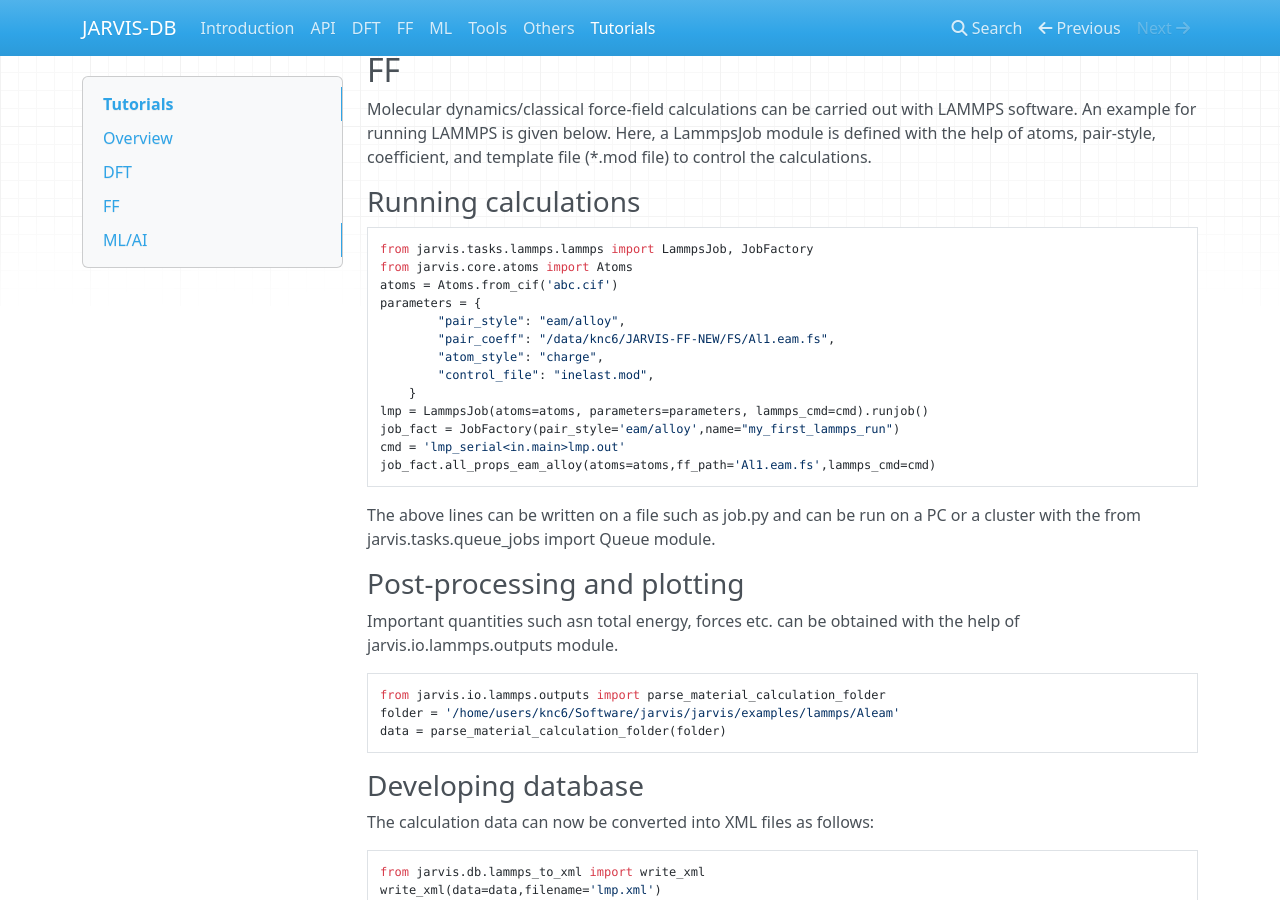
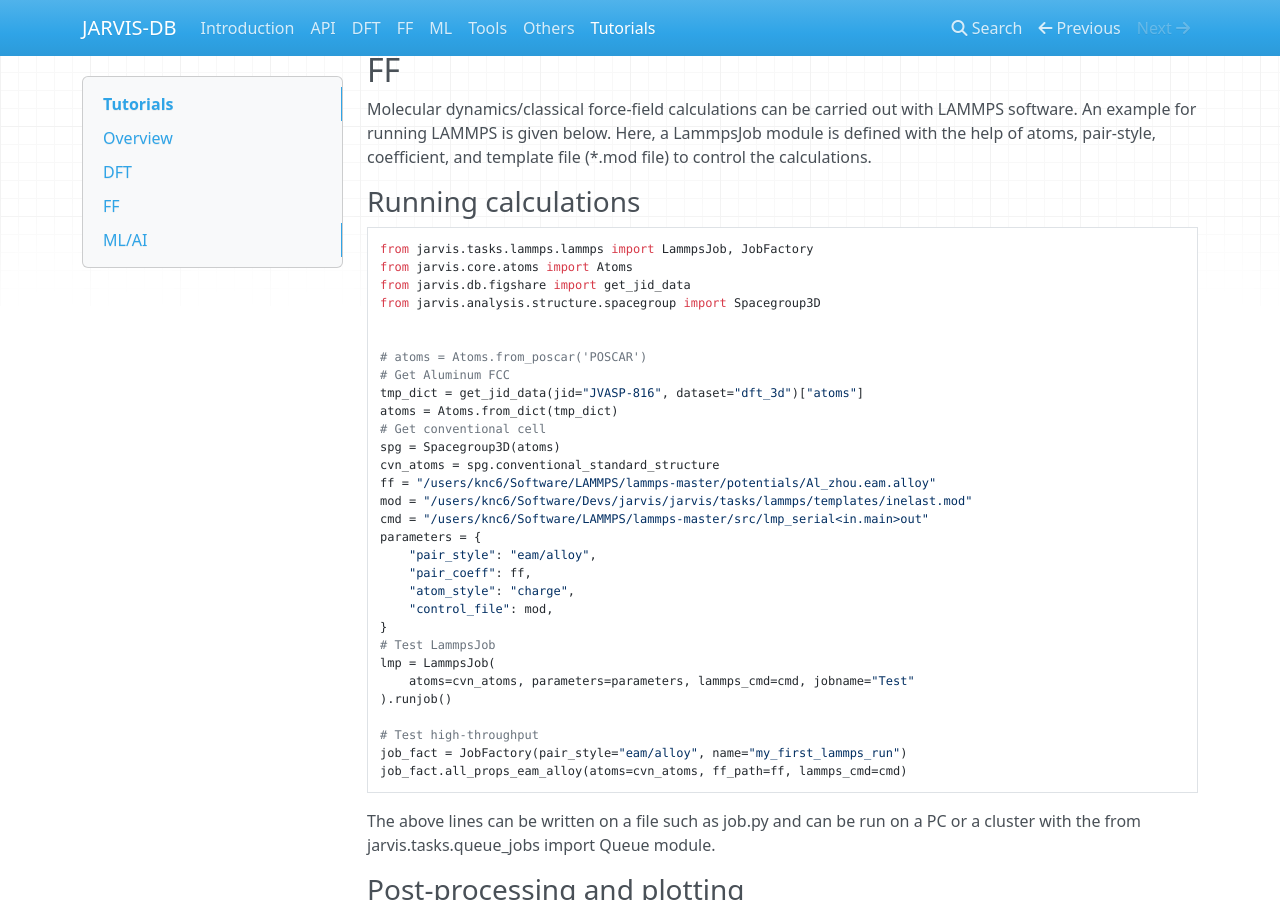
Before and after one commit to JARVIS-Materials-Design/dbdocs, an MkDocs documentation site: the page built from docs/tutorials.md, in a window 1280 px wide and 900 px high, scrolled down 3107 px. Built offline with MkDocs 1.6.1, drawn with Linux system fonts in a browser that asks for light colours; nearby versions of some CDN libraries.

Commit message:
Update tutorials.md

````diff
--- a/docs/tutorials.md
+++ b/docs/tutorials.md
@@ -168,17 +168,34 @@ atoms, pair-style, coefficient, and template file (*.mod file) to control the ca
 ``` python hl_lines="3"
 from jarvis.tasks.lammps.lammps import LammpsJob, JobFactory
 from jarvis.core.atoms import Atoms
-atoms = Atoms.from_cif('abc.cif')
+from jarvis.db.figshare import get_jid_data
+from jarvis.analysis.structure.spacegroup import Spacegroup3D
+
+
+# atoms = Atoms.from_poscar('POSCAR')
+# Get Aluminum FCC
+tmp_dict = get_jid_data(jid="JVASP-816", dataset="dft_3d")["atoms"]
+atoms = Atoms.from_dict(tmp_dict)
+# Get conventional cell
+spg = Spacegroup3D(atoms)
+cvn_atoms = spg.conventional_standard_structure
+ff = "/users/knc6/Software/LAMMPS/lammps-master/potentials/Al_zhou.eam.alloy"
+mod = "/users/knc6/Software/Devs/jarvis/jarvis/tasks/lammps/templates/inelast.mod"
+cmd = "/users/knc6/Software/LAMMPS/lammps-master/src/lmp_serial<in.main>out"
 parameters = {
-        "pair_style": "eam/alloy",
-        "pair_coeff": "/data/knc6/JARVIS-FF-NEW/FS/Al1.eam.fs",
-        "atom_style": "charge",
-        "control_file": "inelast.mod",
-    }
-lmp = LammpsJob(atoms=atoms, parameters=parameters, lammps_cmd=cmd).runjob()
-job_fact = JobFactory(pair_style='eam/alloy',name="my_first_lammps_run")
-cmd = 'lmp_serial<in.main>lmp.out'
-job_fact.all_props_eam_alloy(atoms=atoms,ff_path='Al1.eam.fs',lammps_cmd=cmd)
+    "pair_style": "eam/alloy",
+    "pair_coeff": ff,
+    "atom_style": "charge",
+    "control_file": mod,
+}
+# Test LammpsJob
+lmp = LammpsJob(
+    atoms=cvn_atoms, parameters=parameters, lammps_cmd=cmd, jobname="Test"
+).runjob()
+
+# Test high-throughput
+job_fact = JobFactory(pair_style="eam/alloy", name="my_first_lammps_run")
+job_fact.all_props_eam_alloy(atoms=cvn_atoms, ff_path=ff, lammps_cmd=cmd)
 ```
 The above lines can be written on a file such as job.py and can be run on a PC or a cluster with the
 from jarvis.tasks.queue_jobs import Queue module.
````
